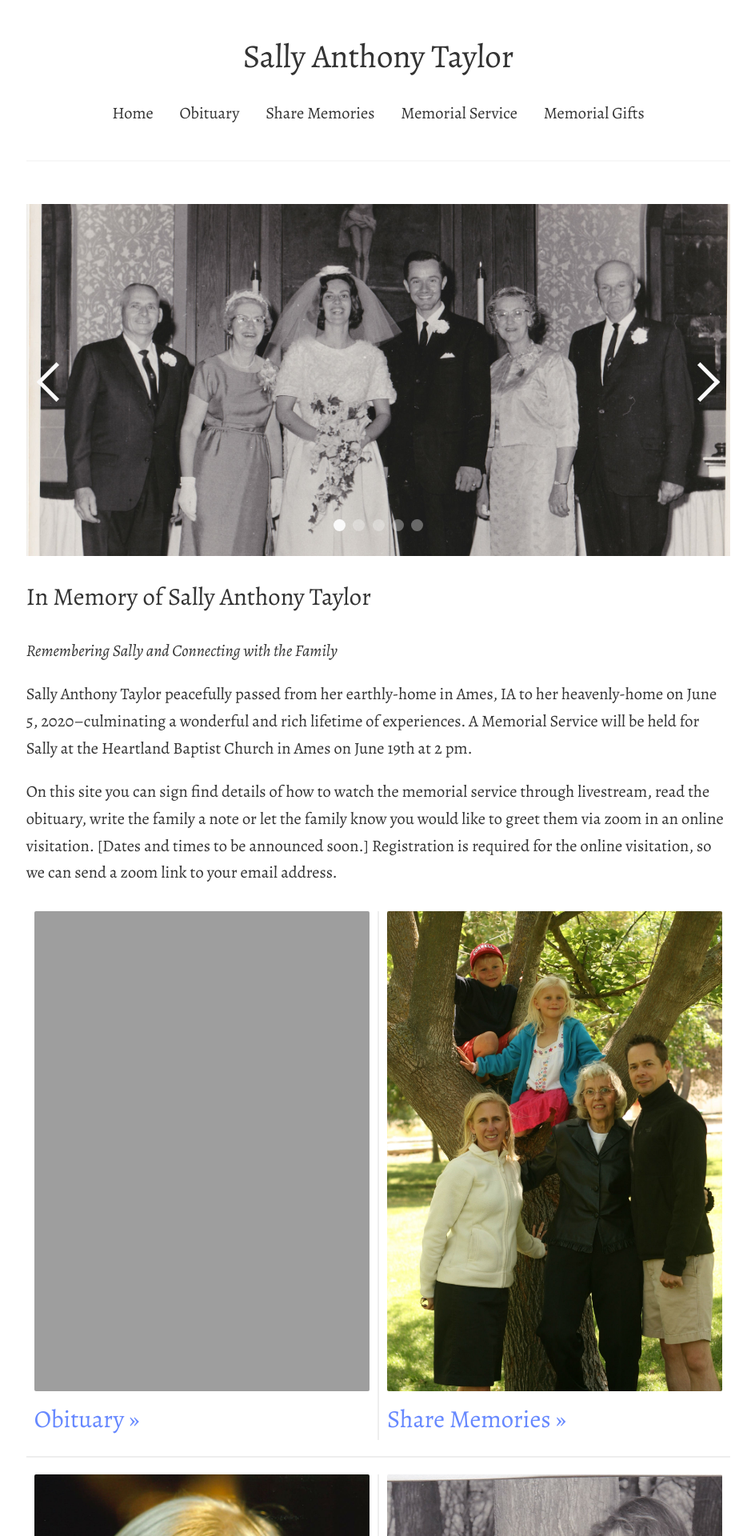
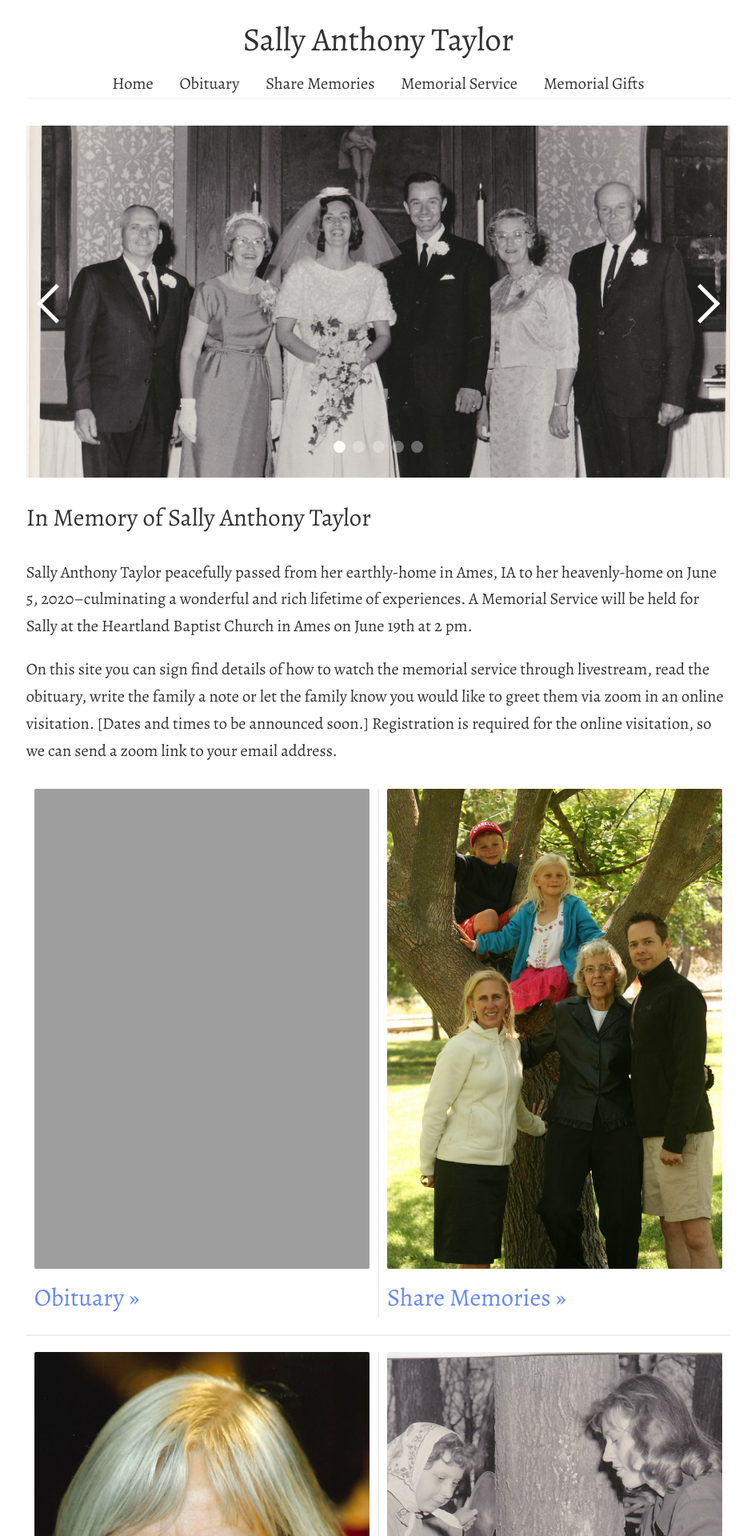
Before and after one commit to tsteward/www.sallyanthonytaylor.com, a Jekyll site: the page built from index.md, in a window 1280 px wide. Shown: the top 1920 px of the page at 80% size, without its empty margins (167-1111 px from the left). Built offline with Jekyll 4.4.1, drawn with Linux system fonts in a browser that asks for light colours.

Commit message:
less padding

```diff
--- a/index.md
+++ b/index.md
@@ -6,8 +6,6 @@ notitle: "true"
 {% include carousel.html height="50" unit="%" duration="7" %}
 
 ## In Memory of Sally Anthony Taylor
-
-*Remembering Sally and Connecting with the Family*
 
 Sally Anthony Taylor peacefully passed from her earthly-home in Ames, IA to her heavenly-home on June 5, 2020--culminating a wonderful and rich lifetime of experiences.  A Memorial Service will be held for Sally at the Heartland Baptist Church in Ames on June 19th at 2 pm.
 
--- a/index.sass
+++ b/index.sass
@@ -28,9 +28,6 @@ body
 
 body
   margin: 0 calc(22% - 4em)
-
-article, body > header, body > footer
-  padding: 1em 0
 
 article, body > footer
   border-top: 2px solid rgba(148, 148, 148, .08)
@@ -87,9 +84,6 @@ article footer
 table
   width: 100%
 
-nav
-  margin: 1em -0.8em
-
 nav a
   display: inline-block
   margin: 0 .8em
```
